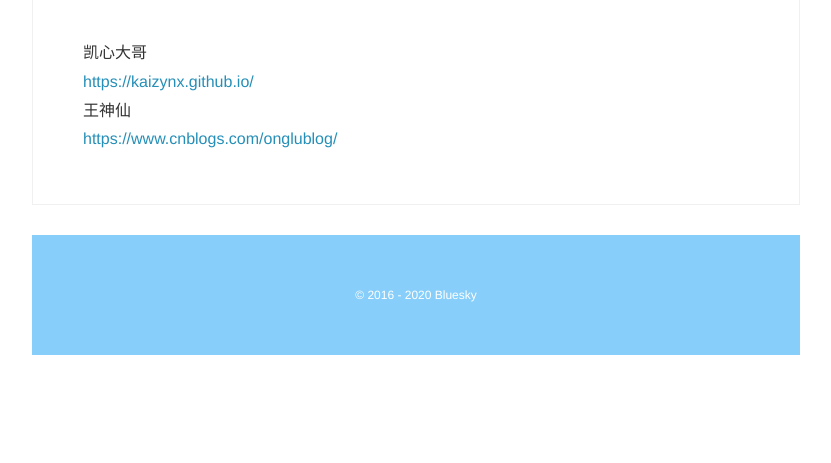
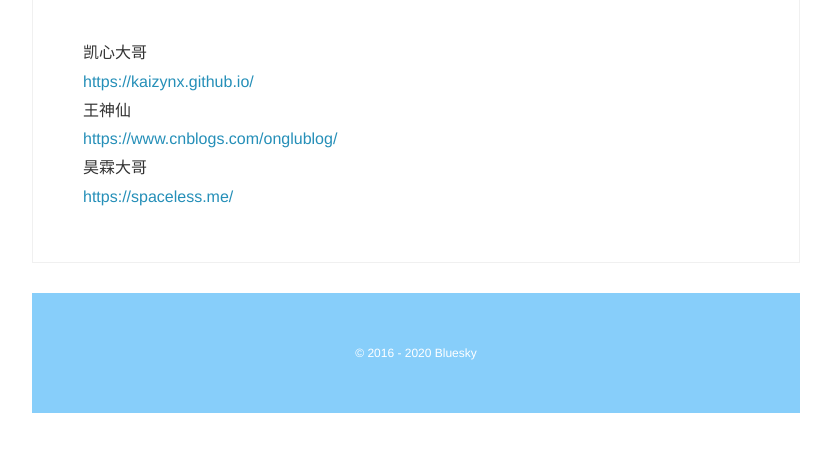
Before and after one commit to FuBlueSky/FuBlueSky.github.io, a plain HTML site: page Friends/index.html in a window 1280 px wide. Shown: the part 354-817 px from the top of the page, without its empty margins (224-1055 px from the left). Drawn offline with Linux system fonts and the light colour scheme.

Commit message:
Site updated: 2020-08-14 10:18:41

```diff
--- a/Friends/index.html
+++ b/Friends/index.html
@@ -6,7 +6,7 @@
 <script src="/js/jquery-3.1.1.min.js"></script>
 
 <script src="/js/fancybox/jquery.fancybox.min.js"></script>
-<meta name="generator" content="Hexo 5.0.0"></head><body style="opacity:0"><header class="head"><h1 class="head-title u-fl"><a href="/">Bluesky</a></h1><nav class="head-nav u-fr"><ul class="head-nav__list"><li class="head-nav__item"><a class="head-nav__link" href="/tags">Tags</a></li><li class="head-nav__item"><a class="head-nav__link" href="/archives">Archives</a></li><li class="head-nav__item"><a class="head-nav__link" href="/Friends">Friends</a></li></ul></nav></header><main class="main"><article class="post"><header class="post__head"><time class="post__time" datetime="2020-08-14T01:19:48.467Z">2020 - 08 - 14 09:19:48</time><h1 class="post__title"><a href="/Friends/index.html">Friends</a></h1><div class="post__main echo"><p>凯心大哥<br><a target="_blank" rel="noopener" href="https://kaizynx.github.io/">https://kaizynx.github.io/</a><br>王神仙<br><a target="_blank" rel="noopener" href="https://www.cnblogs.com/onglublog/">https://www.cnblogs.com/onglublog/</a></p>
+<meta name="generator" content="Hexo 5.0.0"></head><body style="opacity:0"><header class="head"><h1 class="head-title u-fl"><a href="/">Bluesky</a></h1><nav class="head-nav u-fr"><ul class="head-nav__list"><li class="head-nav__item"><a class="head-nav__link" href="/tags">Tags</a></li><li class="head-nav__item"><a class="head-nav__link" href="/archives">Archives</a></li><li class="head-nav__item"><a class="head-nav__link" href="/Friends">Friends</a></li></ul></nav></header><main class="main"><article class="post"><header class="post__head"><time class="post__time" datetime="2020-08-14T02:16:25.249Z">2020 - 08 - 14 10:16:25</time><h1 class="post__title"><a href="/Friends/index.html">Friends</a></h1><div class="post__main echo"><p>凯心大哥<br><a target="_blank" rel="noopener" href="https://kaizynx.github.io/">https://kaizynx.github.io/</a><br>王神仙<br><a target="_blank" rel="noopener" href="https://www.cnblogs.com/onglublog/">https://www.cnblogs.com/onglublog/</a><br>昊霖大哥<br><a target="_blank" rel="noopener" href="https://spaceless.me/">https://spaceless.me/</a></p>
 </div></header></article></main><footer class="foot"><div class="foot-copy">&copy; 2016 - 2020 Bluesky</div></footer>
 <script src="/js/scroller.js"></script>
 
```
